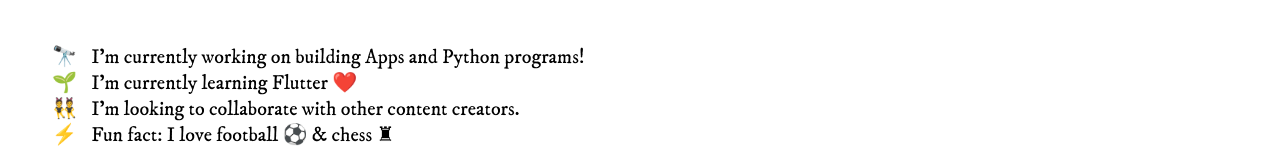
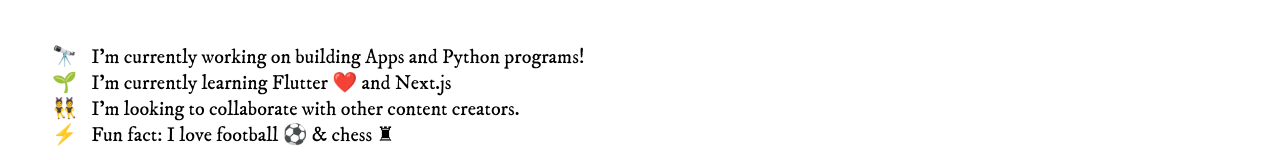
Before and after one commit to swaruhiu/swaruhiu, a React (Create React App) app: page / in a window 1280 px wide. Shown: the part 262-422 px from the top of the page. Built offline with nearby package versions, Linux system fonts and the light colour scheme.

Commit message:
Learning next

```diff
--- a/src/App.tsx
+++ b/src/App.tsx
@@ -23,7 +23,7 @@ function App() {
               🔭 &ensp;I’m currently working on building Apps and Python
               programs!
             </p>
-            <p>🌱 &ensp;I’m currently learning Flutter ❤️</p>
+            <p>🌱 &ensp;I’m currently learning Flutter ❤️ and Next.js</p>
             <p>
               👯 &ensp;I’m looking to collaborate with other content creators.
             </p>
```
